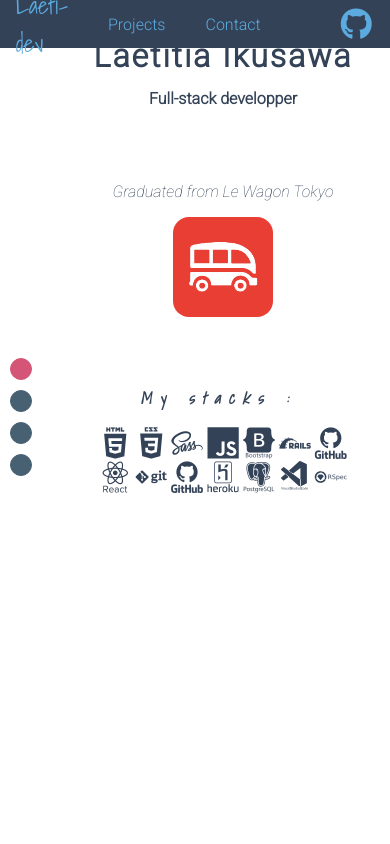
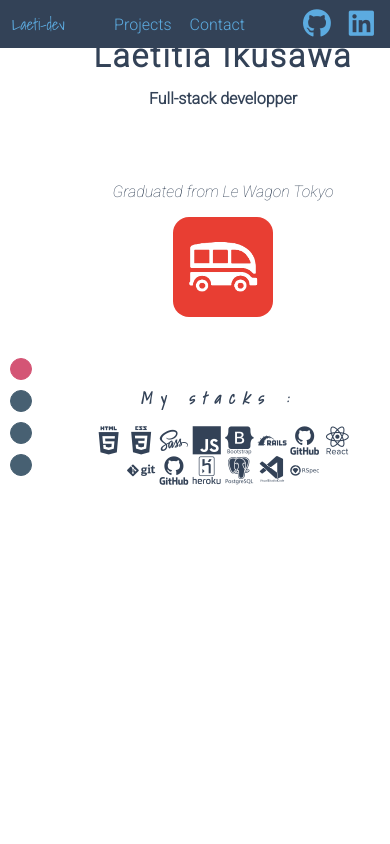
Before and after one commit to Laeti-dev/vanilla-portfolio, a plain HTML site: page index.html in a window 390 px wide. Shown: the top 844 px of the page. Drawn offline with nearby package versions, Linux system fonts and the light colour scheme.

Commit message:
media querry navbar all device good

```diff
--- a/style/layout/_navbar.scss
+++ b/style/layout/_navbar.scss
@@ -9,6 +9,7 @@
     z-index: 2;
     top: 0;
     height: 48px;
+    width: 100%;
     background-color: $color-nav;
     color: $color-lightfont;
     &__logo {
@@ -24,7 +25,7 @@
             font-family: $font-logo;
             font-size: 1.5rem;
             @include for-size(phone) {
-                font-size: ;
+                font-size: 1rem;
               }
         }
     }
@@ -37,6 +38,9 @@
     display: flex;
     flex-direction: row;
     justify-content: flex-end;
+    @include for-size(phone) {
+      justify-content: space-evenly;
+    }
     li {
         margin-right: 16px;
         padding-right: 24px;
@@ -45,7 +49,9 @@
         will-change: transition;
 
         @include for-size(phone) {
-          margin-left: 0;
+          margin-left: 02px;
+          margin-right: 8px;
+          padding-right: 8px;
         }
 
         > a {
@@ -60,6 +66,6 @@
 i {
     font-size: 2rem;
     @include for-size(phone) {
-      font-size: 1rem;
+      font-size: 1.8rem;
     }
 }
```
Also changed, not shown: style/main.css, 1 other file.
